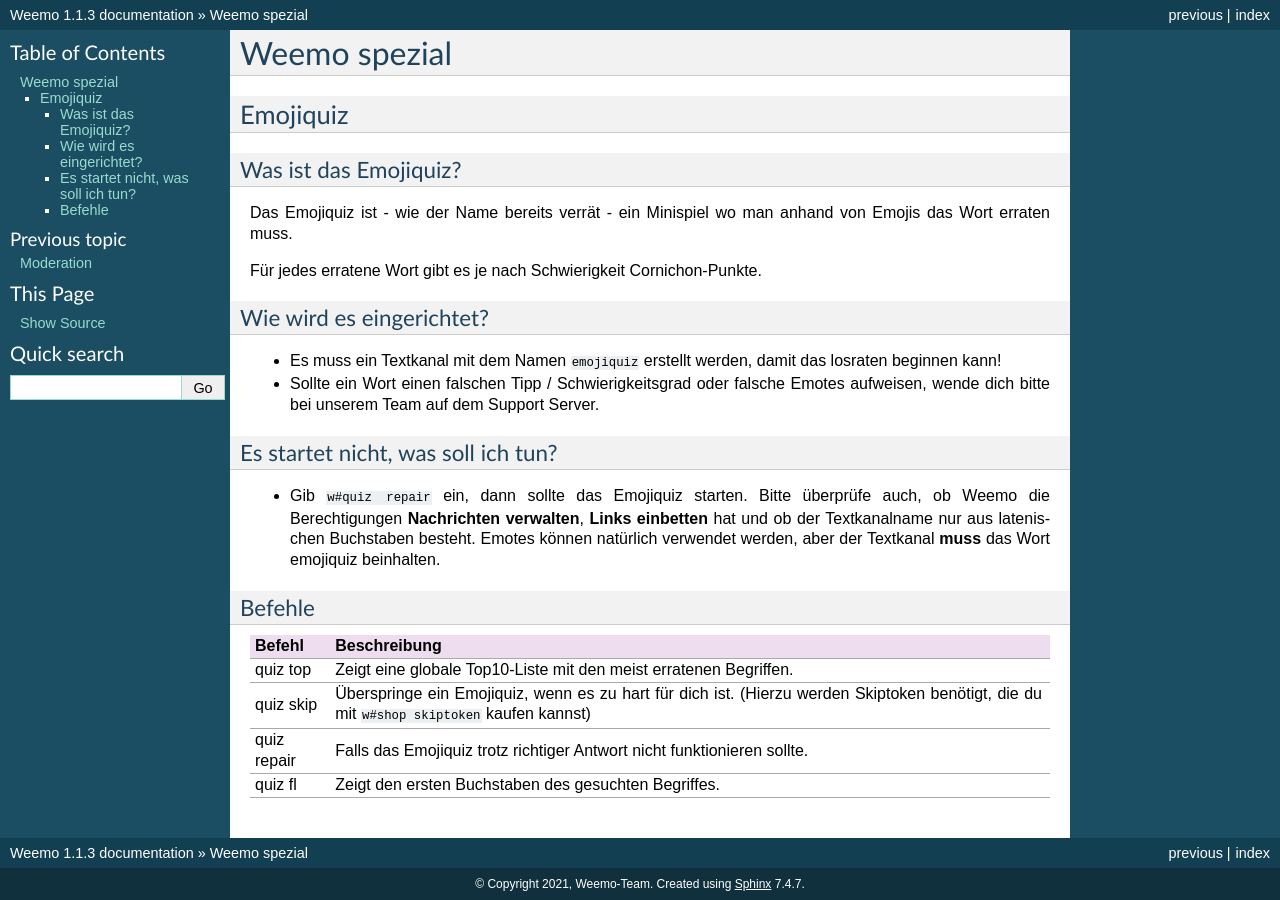
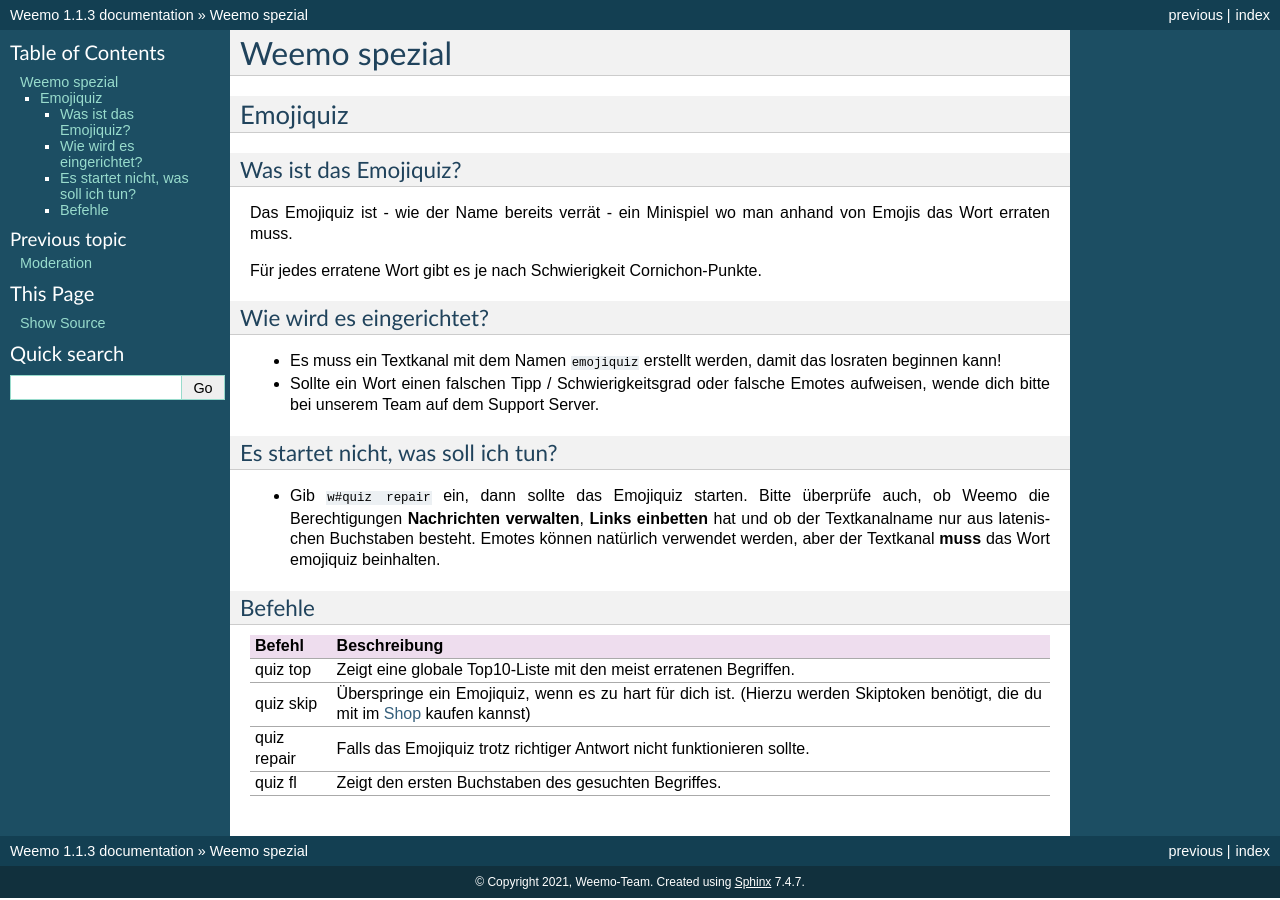
Before and after one commit to niborus/weemo-doc, a Sphinx documentation site: the page built from docs/weemo-spezial.rst, in a window 1280 px wide. Built offline with Sphinx 7.4.7, drawn with Linux system fonts in a browser that asks for light colours.

Commit message:
Jetzt habe ich es sogar getestet.

```diff
--- a/docs/befehle.rst
+++ b/docs/befehle.rst
@@ -433,7 +433,8 @@
     "rob [@User]", "Stiehlt jemandem das Taschengeld."
     "rob toggle", "De-/Aktiviert das Ausrauben von anderen Mitgliedern auf dem Server."
 
-.. _shop:
+.. _shop_global_anchor:
+
 shop
 ^^^^
 
--- a/docs/weemo-spezial.rst
+++ b/docs/weemo-spezial.rst
@@ -35,6 +35,6 @@
     :header: "Befehl", "Beschreibung"
 
     "quiz top", "Zeigt eine globale Top10-Liste mit den meist erratenen Begriffen."
-    "quiz skip", "Überspringe ein Emojiquiz, wenn es zu hart für dich ist. (Hierzu werden Skiptoken benötigt, die du mit ``w#shop skiptoken`` kaufen kannst)"
+    "quiz skip", "Überspringe ein Emojiquiz, wenn es zu hart für dich ist. (Hierzu werden Skiptoken benötigt, die du mit im :ref:`Shop<shop_global_anchor>` kaufen kannst)"
     "quiz repair", "Falls das Emojiquiz trotz richtiger Antwort nicht funktionieren sollte."
     "quiz fl", "Zeigt den ersten Buchstaben des gesuchten Begriffes."
```
